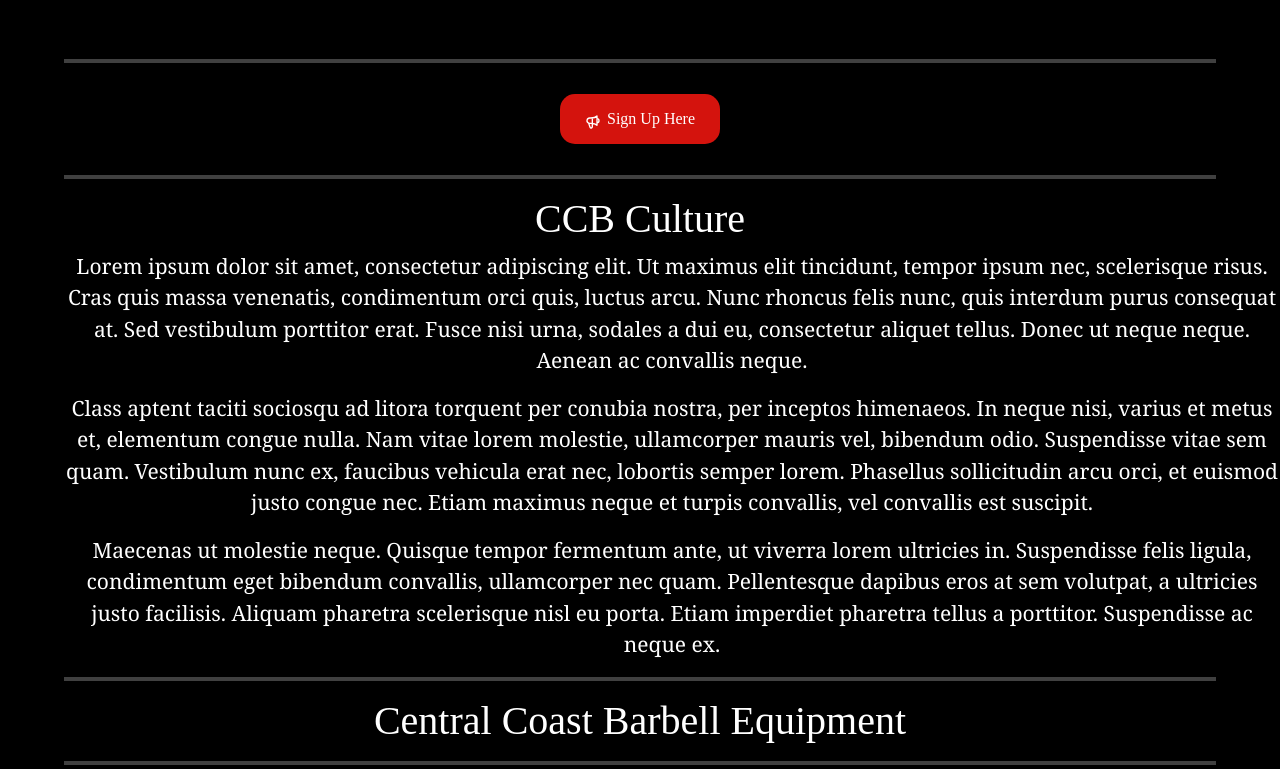
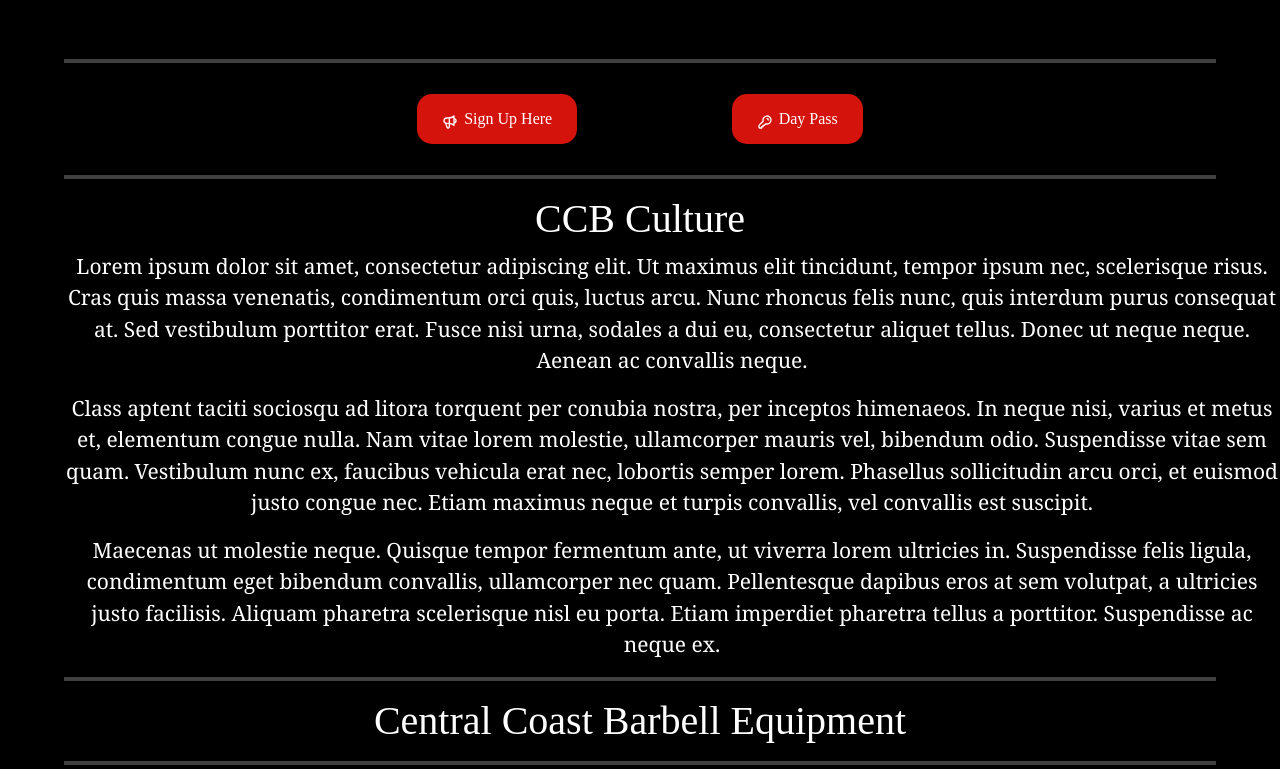
Before and after one commit to rangelMatt/gym-web-app, a React (Create React App) app: page / in a window 1280 px wide. Shown: the part 871-1640 px from the top of the page. Built offline with nearby package versions, Linux system fonts and the light colour scheme; a web font is replaced by a local one.

Commit message:
Equipment content added

```diff
--- /dev/null
+++ b/src/components/DayPass.js
@@ -0,0 +1,31 @@
+import React from "react";
+import classNames from "classnames";
+import styles from "./Button.module.css";
+
+const DayPass = ({ icon, hasIconRight, title, onClick, primary }) => {
+  return (
+    <button
+      className={classNames([
+        styles.button,
+        primary ? styles.primaryBG : styles.normalBG,
+        hasIconRight && styles.reverse,
+      ])}
+      onClick={onClick}
+      >
+      {!!icon && (
+        <span
+          className={classNames([
+            styles.icon,
+            hasIconRight && styles.iconRight,
+
+          ])}
+        >
+          {icon}
+        </span>
+      )}
+      <span>{title}</span>
+    </button>
+  );
+};
+
+export default DayPass;
--- a/src/components/equipment.js
+++ b/src/components/equipment.js
@@ -2,7 +2,7 @@ import React, { useCallback } from "react";
 // import Button from 'react-bootstrap/Button';
 import 'bootstrap/dist/css/bootstrap.min.css';
 
-import { HiOutlineSpeakerphone } from "react-icons/hi";
+import { HiOutlineSpeakerphone, HiOutlineKey } from "react-icons/hi";
 // import { BiRightArrowAlt } from "react-icons/bi";
 // import styles from "./Button.module.css";
 import SignUp from "./SignUp"
@@ -23,10 +23,15 @@ import tricepDip from "../images/seated-tricep-dip.jpg"
 import hackSquat from "../images/hack-squat.jpg"
 import donkeyCalfraise from "../images/donkey-calfraise.jpg"
 import hsLegCurl from "../images/hs-seated-leg-curl.jpg"
+import DayPass from "./DayPass";
 
 const Equipment = () => {
 
   const shoot = useCallback((message) => {
+    alert(message);
+  }, []);
+
+  const pass = useCallback((message) => {
     alert(message);
   }, []);
 
@@ -42,6 +47,14 @@ const Equipment = () => {
             title="Sign Up Here"
             onClick={() => shoot('Know how to Swole')}
           />
+          <DayPass
+              icon={<HiOutlineKey />}
+              title="Day Pass"
+              onClick={(e) => {
+                e.preventDefault();
+                window.location.href = "https://form.jotform.com/ccbarbell1081/waiver";
+              }}
+            />
         </div>
       </div>
       <hr className="line"></hr>
@@ -63,7 +76,7 @@ const Equipment = () => {
           <Container fluid="sm">
             <Row>
               <Col
-                sm={4}
+                sm={6}
                 flex
               >- Icarian Standing Deltoid Raise</Col>
             </Row>
@@ -126,7 +139,7 @@ const Equipment = () => {
 
             <Row>
               <Col
-                sm={3}
+                sm={6}
                 flex
               >- CYBEX Advanced Chest</Col>
             </Row>
@@ -159,7 +172,7 @@ const Equipment = () => {
 
             <Row>
               <Col
-                sm={3}
+                sm={6}
                 flex
               >- Nautilus First-Generation Super Pullover</Col>
             </Row>
@@ -194,7 +207,7 @@ const Equipment = () => {
 
             <Row>
               <Col
-                sm={3}
+                sm={6}
                 flex
               >- FLEX Fitness Seated Tricep Dip</Col>
             </Row>
--- a/src/components/office-info.js
+++ b/src/components/office-info.js
@@ -1,9 +1,10 @@
 import React, { useCallback } from "react";
 import Iframe from 'react-iframe';
 
-import { HiOutlineSpeakerphone } from "react-icons/hi";
+import { HiOutlineSpeakerphone, HiOutlineKey } from "react-icons/hi";
 import SignUp from "./SignUp"
 import styles from "./signup.module.css";
+import DayPass from "./DayPass";
 
 
 function OfficeInfo() {
@@ -23,10 +24,19 @@ function OfficeInfo() {
         <div className={styles.container}>
           <div className={styles.section}>
             <SignUp
-          icon={<HiOutlineSpeakerphone/>}
+              icon={<HiOutlineSpeakerphone />}
               title="Sign Up Here"
               onClick={() => shoot('Know how to Swole')}
             />
+            <DayPass
+              icon={<HiOutlineKey />}
+              title="Day Pass"
+              onClick={(e) => {
+                e.preventDefault();
+                window.location.href = "https://form.jotform.com/ccbarbell1081/waiver";
+              }}
+            />
+
           </div>
         </div>
       </div>
```
Lines whose indentation alone changed are shown as unchanged.
